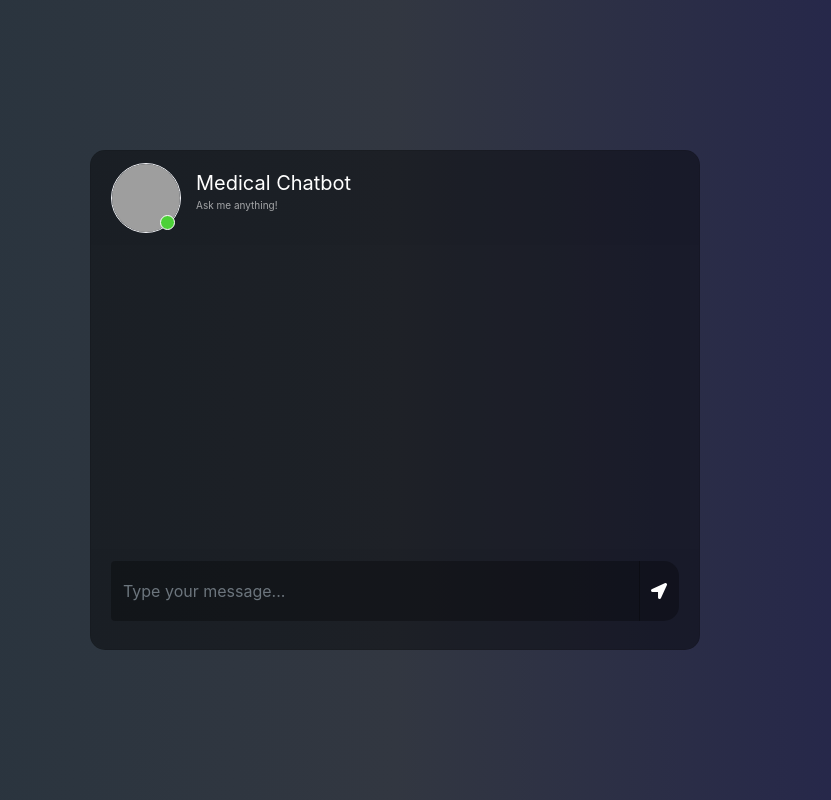
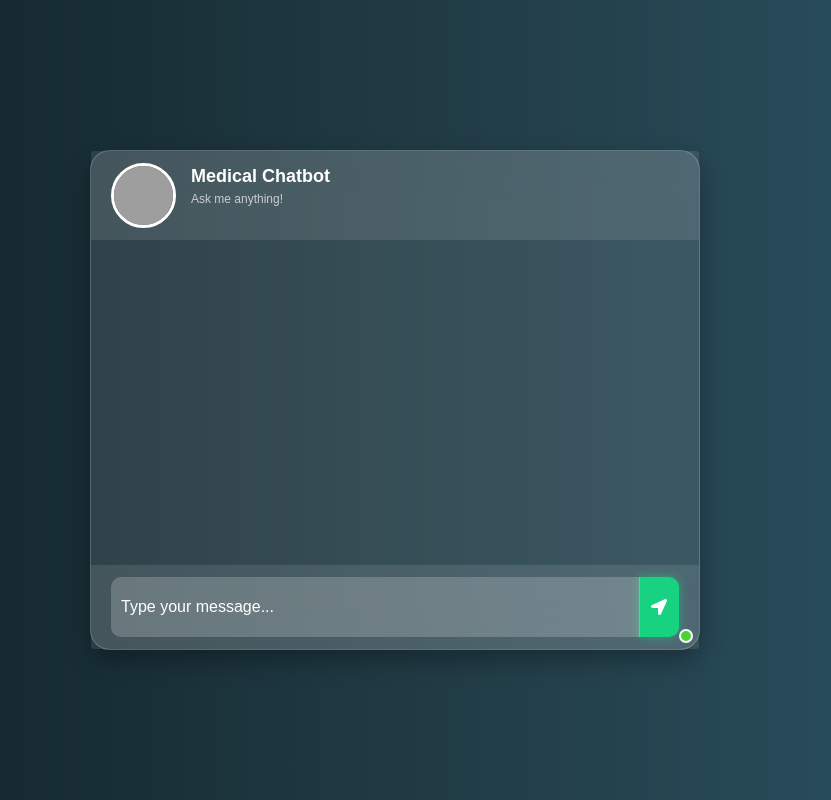
Before and after one commit to vam5610/Medical-Chatbot_1, a Flask app: page / in a window 1280 px wide. Shown: the whole page, without its empty margins (245-1076 px from the left). Run offline with Flask 3, Linux system fonts and the light colour scheme; some libraries are stand-ins or nearby versions; grey boxes are pictures that could not be loaded.

Commit message:
Final code for medicalChatBot

```diff
--- a/static/style.css
+++ b/static/style.css
@@ -1,186 +1,205 @@
-body,html{
+/* Global Styles */
+body, html {
     height: 100%;
     margin: 0;
-	background: rgb(44, 47, 59);
-   background: -webkit-linear-gradient(to right, rgb(40, 59, 34), rgb(54, 60, 70), rgb(32, 32, 43));
-	background: linear-gradient(to right, rgb(38, 51, 61), rgb(50, 55, 65), rgb(33, 33, 78));
+    font-family: 'Poppins', sans-serif;
+    background: linear-gradient(to right, #0f2027, #203a43, #2c5364);
+    color: white;
 }
 
-.chat{
+/* Chat Container */
+.chat {
     margin-top: auto;
     margin-bottom: auto;
 }
-.card{
+
+/* Card (Glassmorphism Effect) */
+.card {
     height: 500px;
-	border-radius: 15px !important;
-	background-color: rgba(0,0,0,0.4) !important;
+    border-radius: 20px !important;
+    background: rgba(255, 255, 255, 0.1) !important;
+    backdrop-filter: blur(20px);
+    box-shadow: 0 10px 25px rgba(0, 0, 0, 0.3);
+    border: 1px solid rgba(255, 255, 255, 0.2);
 }
-.contacts_body{
-	padding:  0.75rem 0 !important;
-	overflow-y: auto;
-	white-space: nowrap;
-}
-.msg_card_body{
+
+/* Scrollable Sections */
+.contacts_body, .msg_card_body {
+    padding: 0.75rem 0 !important;
     overflow-y: auto;
 }
-.card-header{
-	border-radius: 15px 15px 0 0 !important;
-	border-bottom: 0 !important;
+
+/* Header & Footer */
+.card-header, .card-footer {
+    background: rgba(255, 255, 255, 0.1) !important;
+    border: none !important;
+    border-radius: 15px;
 }
-.card-footer{
-border-radius: 0 0 15px 15px !important;
-	border-top: 0 !important;
+
+/* Chat Search Bar */
+.search {
+    border-radius: 15px !important;
+    background: rgba(255, 255, 255, 0.2) !important;
+    border: none !important;
+    color: white !important;
+    padding: 12px;
+    transition: 0.3s;
 }
-.container{
-	align-content: center;
+
+.search:focus {
+    background: rgba(255, 255, 255, 0.3) !important;
+    outline: none !important;
 }
-.search{
-	border-radius: 15px 0 0 15px !important;
-	background-color: rgba(0,0,0,0.3) !important;
-	border:0 !important;
-	color:white !important;
+
+/* Input Message */
+.type_msg {
+    background: rgba(255, 255, 255, 0.2) !important;
+    border: none !important;
+    color: white !important;
+    height: 60px !important;
+    border-radius: 10px;
+    padding: 10px;
 }
-.search:focus{
-	 box-shadow:none !important;
-   outline:0px !important;
+
+.type_msg:focus {
+    box-shadow: 0px 0px 10px rgba(255, 255, 255, 0.3) !important;
+    outline: none !important;
 }
-.type_msg{
-	background-color: rgba(0,0,0,0.3) !important;
-	border:0 !important;
-	color:white !important;
-	height: 60px !important;
-	overflow-y: auto;
-}
-	.type_msg:focus{
-	 box-shadow:none !important;
-   outline:0px !important;
-}
-.attach_btn{
-	border-radius: 15px 0 0 15px !important;
-	background-color: rgba(0,0,0,0.3) !important;
-	border:0 !important;
+
+/* Buttons with Glowing Effect */
+.attach_btn, .send_btn, .search_btn {
+    border: none !important;
     color: white !important;
     cursor: pointer;
+    padding: 12px;
+    border-radius: 10px;
+    transition: all 0.3s ease-in-out;
 }
-.send_btn{
-	border-radius: 0 15px 15px 0 !important;
-	background-color: rgba(0,0,0,0.3) !important;
-	border:0 !important;
-	color: white !important;
-	cursor: pointer;
+
+.attach_btn {
+    background: rgba(255, 255, 255, 0.2) !important;
 }
-.search_btn{
-	border-radius: 0 15px 15px 0 !important;
-	background-color: rgba(0,0,0,0.3) !important;
-	border:0 !important;
-	color: white !important;
-	cursor: pointer;
+
+.send_btn, .search_btn {
+    background: rgba(0, 255, 136, 0.7) !important;
+    box-shadow: 0 0 10px rgba(0, 255, 136, 0.4);
 }
-.contacts{
+
+.attach_btn:hover, .send_btn:hover, .search_btn:hover {
+    background: rgba(0, 255, 136, 1) !important;
+    box-shadow: 0 0 15px rgba(0, 255, 136, 0.8);
+}
+
+/* Contacts List */
+.contacts {
     list-style: none;
     padding: 0;
 }
-.contacts li{
+
+.contacts li {
     width: 100% !important;
-	padding: 5px 10px;
-	margin-bottom: 15px !important;
+    padding: 10px 15px;
+    margin-bottom: 10px !important;
+    border-radius: 10px;
+    transition: all 0.3s ease-in-out;
 }
-.active{
-	background-color: rgba(0,0,0,0.3);
+
+.contacts li:hover {
+    background: rgba(255, 255, 255, 0.2);
 }
-.user_img{
-	height: 70px;
-	width: 70px;
-	border:1.5px solid #f5f6fa;
 
+/* Active Contact */
+.active {
+    background: rgba(0, 255, 136, 0.3);
 }
-.user_img_msg{
-	height: 40px;
-	width: 40px;
-	border:1.5px solid #f5f6fa;
 
+/* User Profile Image */
+.user_img, .user_img_msg {
+    border: 3px solid white;
+    border-radius: 50%;
 }
-.img_cont{
-	position: relative;
-	height: 70px;
-	width: 70px;
+
+.user_img {
+    height: 65px;
+    width: 65px;
 }
-.img_cont_msg{
+
+.user_img_msg {
     height: 40px;
     width: 40px;
 }
-.online_icon{
-	position: absolute;
-	height: 15px;
-	width:15px;
-	background-color: #4cd137;
-	border-radius: 50%;
-	bottom: 0.2em;
-	right: 0.4em;
-	border:1.5px solid white;
-}
-.offline{
-	background-color: #c23616 !important;
-}
-.user_info{
-	margin-top: auto;
-	margin-bottom: auto;
+
+/* User Info */
+.user_info {
     margin-left: 15px;
 }
-.user_info span{
-	font-size: 20px;
+
+.user_info span {
+    font-size: 18px;
+    font-weight: bold;
+}
+
+.user_info p {
+    font-size: 12px;
+    color: rgba(255, 255, 255, 0.7);
+}
+
+/* Online & Offline Status */
+.online_icon {
+    position: absolute;
+    height: 14px;
+    width: 14px;
+    background: #4cd137;
+    border-radius: 50%;
+    bottom: 0.4em;
+    right: 0.4em;
+    border: 2px solid white;
+}
+
+.offline {
+    background: #c23616 !important;
+}
+
+/* Message Bubbles */
+.msg_cotainer, .msg_cotainer_send {
+    margin: 5px;
+    border-radius: 20px;
+    padding: 12px 15px;
+    max-width: 80%;
+    font-size: 14px;
+    box-shadow: 0 5px 10px rgba(0, 0, 0, 0.2);
+    transition: 0.3s;
+}
+
+.msg_cotainer {
+    background: linear-gradient(135deg, #1abc9c, #16a085);
     color: white;
 }
-.user_info p{
+
+.msg_cotainer_send {
+    background: linear-gradient(135deg, #3498db, #2980b9);
+    color: white;
+    align-self: flex-end;
+}
+
+/* Message Time */
+.msg_time, .msg_time_send {
     font-size: 10px;
-	color: rgba(255,255,255,0.6);
+    color: rgba(255, 255, 255, 0.7);
+    position: absolute;
+    bottom: -15px;
 }
-.video_cam{
-	margin-left: 50px;
-	margin-top: 5px;
+
+.msg_time {
+    left: 0;
 }
-.video_cam span{
-	color: white;
-	font-size: 20px;
-	cursor: pointer;
-	margin-right: 20px;
+
+.msg_time_send {
+    right: 0;
 }
-.msg_cotainer{
-	margin-top: auto;
-	margin-bottom: auto;
-	margin-left: 10px;
-	border-radius: 25px;
-	background-color: rgb(82, 172, 255);
-	padding: 10px;
-	position: relative;
-}
-.msg_cotainer_send{
-	margin-top: auto;
-	margin-bottom: auto;
-	margin-right: 10px;
-	border-radius: 25px;
-	background-color: #58cc71;
-	padding: 10px;
-	position: relative;
-}
-.msg_time{
-	position: absolute;
-	left: 0;
-	bottom: -15px;
-	color: rgba(255,255,255,0.5);
-	font-size: 10px;
-}
-.msg_time_send{
-	position: absolute;
-	right:0;
-	bottom: -15px;
-	color: rgba(255,255,255,0.5);
-	font-size: 10px;
-}
-.msg_head{
-	position: relative;
-}
-#action_menu_btn{
+
+/* Action Menu */
+#action_menu_btn {
     position: absolute;
     right: 10px;
     top: 10px;
@@ -188,36 +207,39 @@ border-radius: 0 0 15px 15px !important;
     cursor: pointer;
     font-size: 20px;
 }
-.action_menu{
+
+.action_menu {
     z-index: 1;
     position: absolute;
     padding: 15px 0;
-	background-color: rgba(0,0,0,0.5);
+    background: rgba(0, 0, 0, 0.7);
     color: white;
-	border-radius: 15px;
+    border-radius: 10px;
     top: 30px;
     right: 15px;
     display: none;
 }
-.action_menu ul{
+
+.action_menu ul {
     list-style: none;
     padding: 0;
     margin: 0;
 }
-.action_menu ul li{
-	width: 100%;
+
+.action_menu ul li {
     padding: 10px 15px;
     margin-bottom: 5px;
+    transition: 0.3s;
 }
-.action_menu ul li i{
-	padding-right: 10px;
+
+.action_menu ul li:hover {
+    cursor: pointer;
+    background: rgba(255, 255, 255, 0.2);
 }
-.action_menu ul li:hover{
-	cursor: pointer;
-	background-color: rgba(0,0,0,0.2);
-}
-@media(max-width: 576px){
-	.contacts_card{
+
+/* Responsive Design */
+@media (max-width: 576px) {
+    .contacts_card {
         margin-bottom: 15px !important;
     }
 }
--- a/templates/chat.html
+++ b/templates/chat.html
@@ -1,7 +1,3 @@
-<link href="//maxcdn.bootstrapcdn.com/bootstrap/4.1.1/css/bootstrap.min.css" rel="stylesheet" id="bootstrap-css">
-<script src="//maxcdn.bootstrapcdn.com/bootstrap/4.1.1/js/bootstrap.min.js"></script>
-<script src="//cdnjs.cloudflare.com/ajax/libs/jquery/3.2.1/jquery.min.js"></script>
-
 <!DOCTYPE html>
 <html>
 <head>
@@ -10,9 +6,50 @@
     <link rel="stylesheet" href="https://use.fontawesome.com/releases/v5.5.0/css/all.css" integrity="sha384-B4dIYHKNBt8Bc12p+WXckhzcICo0wtJAoU8YZTY5qE0Id1GSseTk6S+L3BlXeVIU" crossorigin="anonymous">
     <script src="https://ajax.googleapis.com/ajax/libs/jquery/3.3.1/jquery.min.js"></script>
     <link rel="stylesheet" type="text/css" href="{{ url_for('static', filename='style.css')}}"/>
+    <style>
+        body {
+            background: linear-gradient(to right, #0f2027, #203a43, #2c5364);
+            font-family: 'Poppins', sans-serif;
+        }
+        .chat {
+            margin-top: auto;
+            margin-bottom: auto;
+        }
+        #text::placeholder {
+    color: white;
+  }
+        .card {
+            border-radius: 20px;
+            background: rgba(255, 255, 255, 0.1);
+            backdrop-filter: blur(20px);
+            box-shadow: 0 10px 25px rgba(0, 0, 0, 0.3);
+            border: 1px solid rgba(255, 255, 255, 0.2);
+        }
+        .msg_cotainer, .msg_cotainer_send {
+            padding: 12px 15px;
+            max-width: 80%;
+            border-radius: 20px;
+        }
+        .msg_cotainer {
+            background: linear-gradient(135deg, #1abc9c, #16a085);
+            color: white;
+        }
+        .msg_cotainer_send {
+            background: linear-gradient(135deg, #3498db, #2980b9);
+            color: white;
+            align-self: flex-end;
+        }
+        .send_btn {
+            background: rgba(0, 255, 136, 0.7);
+            box-shadow: 0 0 10px rgba(0, 255, 136, 0.4);
+            transition: all 0.3s ease-in-out;
+        }
+        .send_btn:hover {
+            background: rgba(0, 255, 136, 1);
+            box-shadow: 0 0 15px rgba(0, 255, 136, 0.8);
+        }
+    </style>
 </head>
-
-
 <body>
     <div class="container-fluid h-100">
         <div class="row justify-content-center h-100">
@@ -22,7 +59,6 @@
                         <div class="d-flex bd-highlight">
                             <div class="img_cont">
                                 <img src="https://cdn-icons-png.flaticon.com/512/387/387569.png" class="rounded-circle user_img">
-									<!-- <img src="https://www.prdistribution.com/spirit/uploads/pressreleases/2019/newsreleases/d83341deb75c4c4f6b113f27b1e42cd8-chatbot-florence-already-helps-thousands-of-patients-to-remember-their-medication.png" class="rounded-circle user_img"> -->
                                 <span class="online_icon"></span>
                             </div>
                             <div class="user_info">
@@ -31,13 +67,10 @@
                             </div>
                         </div>
                     </div>
-						<div id="messageFormeight" class="card-body msg_card_body">
-
-
-						</div>
+                    <div id="messageFormeight" class="card-body msg_card_body"></div>
                     <div class="card-footer">
                         <form id="messageArea" class="input-group">
-                                <input type="text" id="text" name="msg" placeholder="Type your message..." autocomplete="off" class="form-control type_msg" required/>
+                            <input type="text" id="text" name="msg"  placeholder="Type your message..." autocomplete="off" class="form-control type_msg" required/>
                             <div class="input-group-append">
                                 <button type="submit" id="send" class="input-group-text send_btn"><i class="fas fa-location-arrow"></i></button>
                             </div>
@@ -47,35 +80,26 @@
             </div>
         </div>
     </div>
-
     <script>
         $(document).ready(function() {
             $("#messageArea").on("submit", function(event) {
+                event.preventDefault();
                 const date = new Date();
-					const hour = date.getHours();
-					const minute = date.getMinutes();
-					const str_time = hour+":"+minute;
+                const str_time = date.getHours() + ":" + date.getMinutes();
                 var rawText = $("#text").val();
-
-					var userHtml = '<div class="d-flex justify-content-end mb-4"><div class="msg_cotainer_send">' + rawText + '<span class="msg_time_send">'+ str_time + '</span></div><div class="img_cont_msg"><img src="https://i.ibb.co/d5b84Xw/Untitled-design.png" class="rounded-circle user_img_msg"></div></div>';
-
+                var userHtml = '<div class="d-flex justify-content-end mb-4"><div class="msg_cotainer_send">' + rawText + '<span class="msg_time_send">' + str_time + '</span></div><div class="img_cont_msg"><img src="https://i.ibb.co/d5b84Xw/Untitled-design.png" class="rounded-circle user_img_msg"></div></div>';
                 $("#text").val("");
                 $("#messageFormeight").append(userHtml);
-
                 $.ajax({
-						data: {
-							msg: rawText,
-						},
+                    data: { msg: rawText },
                     type: "POST",
                     url: "/get",
                 }).done(function(data) {
                     var botHtml = '<div class="d-flex justify-content-start mb-4"><div class="img_cont_msg"><img src="https://cdn-icons-png.flaticon.com/512/387/387569.png" class="rounded-circle user_img_msg"></div><div class="msg_cotainer">' + data + '<span class="msg_time">' + str_time + '</span></div></div>';
                     $("#messageFormeight").append($.parseHTML(botHtml));
                 });
-					event.preventDefault();
             });
         });
     </script>
-
 </body>
 </html>
```
Lines whose indentation alone changed are shown as unchanged.
